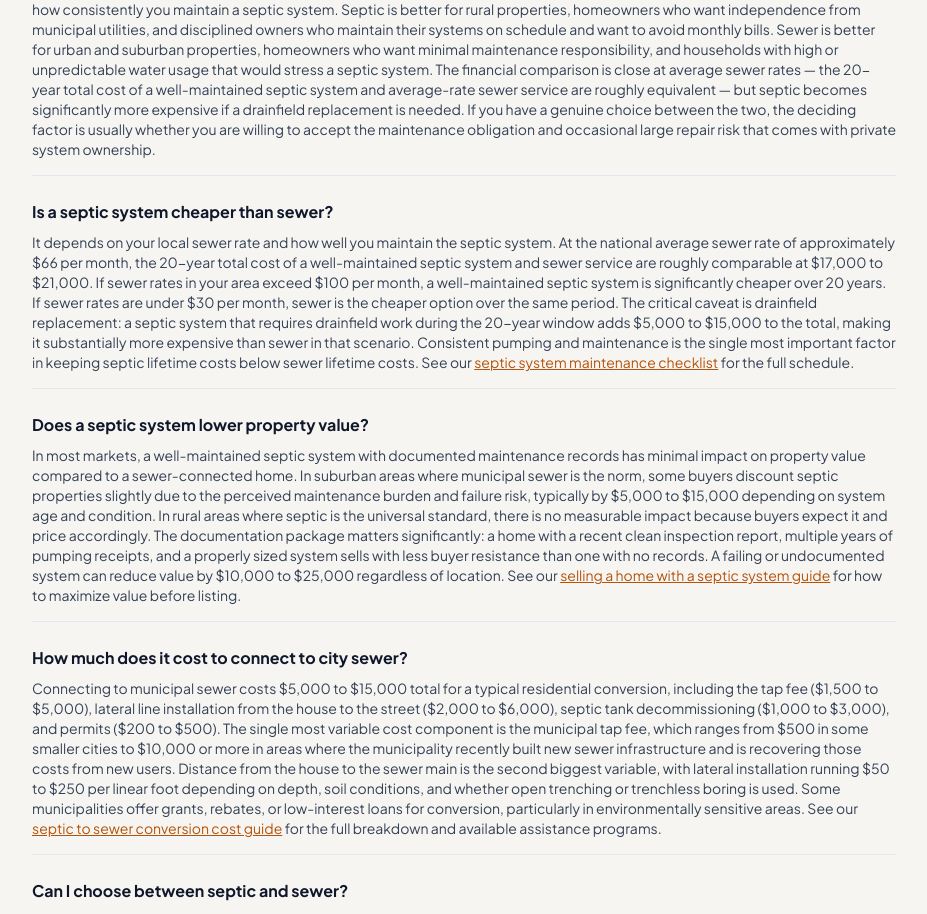
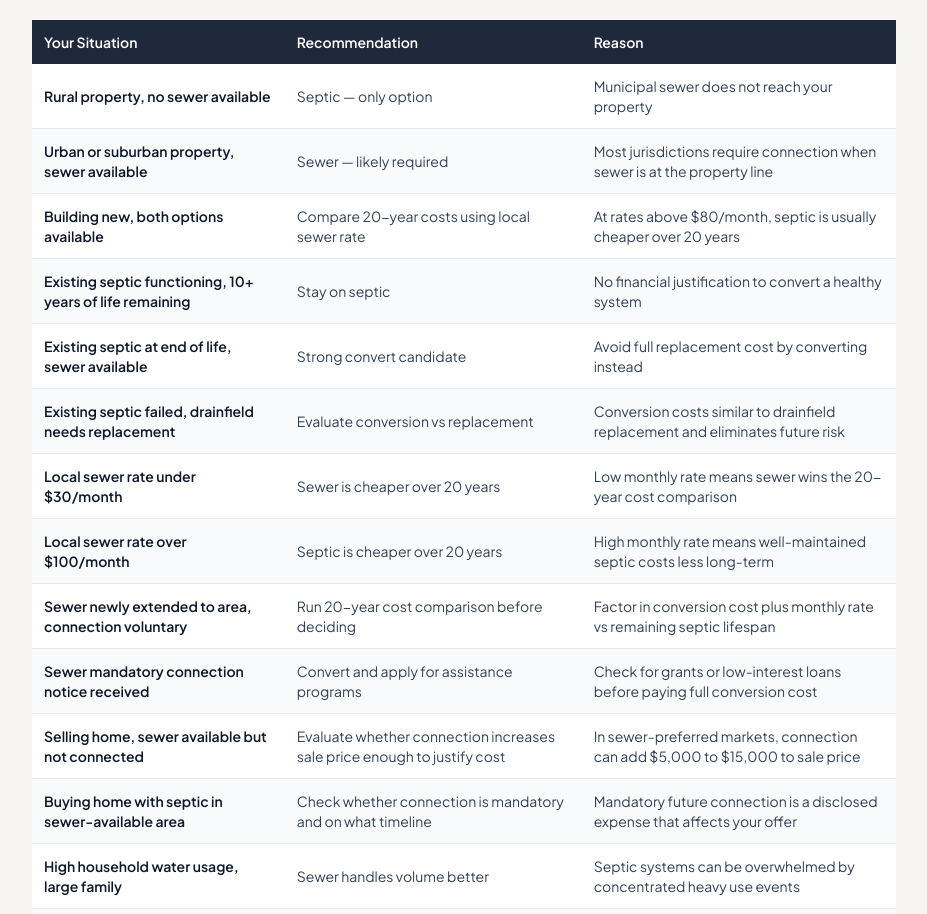
Before and after one commit to thebasementguide2026/theseptic.guide-, a Next.js app: page /comparisons/septic-vs-sewer in a window 1280 px wide. Shown: the part 6341-7255 px from the top of the page, without its empty margins (176-1103 px from the left). Built offline with nearby package versions, Linux system fonts and the light colour scheme.

Commit message:
Add 'Which Is Right for Your Situation?' decision table on septic-vs-sewer
- 14-row decision table with Your Situation / Recommendation / Reason columns
- Placed above FAQ section with border-t divider
- Matches existing decision table styling (bg-slate-800 header, alternating rows)

```diff
--- a/app/comparisons/septic-vs-sewer/page.tsx
+++ b/app/comparisons/septic-vs-sewer/page.tsx
@@ -205,6 +205,98 @@ export default function SepticVsSewer() {
           </ul>
         </div>
 
+        {/* Which Is Right for Your Situation? */}
+        <div className='border-t border-slate-100 pt-16 mt-16 mb-16'>
+          <div className='flex items-center space-x-3 mb-4'>
+            <span className='text-amber-700 font-bold tracking-[0.3em] text-xs uppercase'>Decision Guide</span>
+            <div className='flex-1 h-px bg-slate-200'></div>
+          </div>
+          <h2 className='text-2xl font-bold text-slate-900 mb-6'>Which Is Right for Your Situation?</h2>
+          <div className='overflow-x-auto'>
+            <table className='w-full text-sm border-collapse'>
+              <thead>
+                <tr className='bg-slate-800 text-white'>
+                  <th className='p-3 text-left font-semibold'>Your Situation</th>
+                  <th className='p-3 text-left font-semibold'>Recommendation</th>
+                  <th className='p-3 text-left font-semibold'>Reason</th>
+                </tr>
+              </thead>
+              <tbody className='divide-y divide-gray-200'>
+                <tr className='bg-white'>
+                  <td className='p-3 text-slate-900 font-semibold'>Rural property, no sewer available</td>
+                  <td className='p-3 text-slate-700'>Septic &mdash; only option</td>
+                  <td className='p-3 text-slate-700'>Municipal sewer does not reach your property</td>
+                </tr>
+                <tr className='bg-gray-50'>
+                  <td className='p-3 text-slate-900 font-semibold'>Urban or suburban property, sewer available</td>
+                  <td className='p-3 text-slate-700'>Sewer &mdash; likely required</td>
+                  <td className='p-3 text-slate-700'>Most jurisdictions require connection when sewer is at the property line</td>
+                </tr>
+                <tr className='bg-white'>
+                  <td className='p-3 text-slate-900 font-semibold'>Building new, both options available</td>
+                  <td className='p-3 text-slate-700'>Compare 20-year costs using local sewer rate</td>
+                  <td className='p-3 text-slate-700'>At rates above $80/month, septic is usually cheaper over 20 years</td>
+                </tr>
+                <tr className='bg-gray-50'>
+                  <td className='p-3 text-slate-900 font-semibold'>Existing septic functioning, 10+ years of life remaining</td>
+                  <td className='p-3 text-slate-700'>Stay on septic</td>
+                  <td className='p-3 text-slate-700'>No financial justification to convert a healthy system</td>
+                </tr>
+                <tr className='bg-white'>
+                  <td className='p-3 text-slate-900 font-semibold'>Existing septic at end of life, sewer available</td>
+                  <td className='p-3 text-slate-700'>Strong convert candidate</td>
+                  <td className='p-3 text-slate-700'>Avoid full replacement cost by converting instead</td>
+                </tr>
+                <tr className='bg-gray-50'>
+                  <td className='p-3 text-slate-900 font-semibold'>Existing septic failed, drainfield needs replacement</td>
+                  <td className='p-3 text-slate-700'>Evaluate conversion vs replacement</td>
+                  <td className='p-3 text-slate-700'>Conversion costs similar to drainfield replacement and eliminates future risk</td>
+                </tr>
+                <tr className='bg-white'>
+                  <td className='p-3 text-slate-900 font-semibold'>Local sewer rate under $30/month</td>
+                  <td className='p-3 text-slate-700'>Sewer is cheaper over 20 years</td>
+                  <td className='p-3 text-slate-700'>Low monthly rate means sewer wins the 20-year cost comparison</td>
+                </tr>
+                <tr className='bg-gray-50'>
+                  <td className='p-3 text-slate-900 font-semibold'>Local sewer rate over $100/month</td>
+                  <td className='p-3 text-slate-700'>Septic is cheaper over 20 years</td>
+                  <td className='p-3 text-slate-700'>High monthly rate means well-maintained septic costs less long-term</td>
+                </tr>
+                <tr className='bg-white'>
+                  <td className='p-3 text-slate-900 font-semibold'>Sewer newly extended to area, connection voluntary</td>
+                  <td className='p-3 text-slate-700'>Run 20-year cost comparison before deciding</td>
+                  <td className='p-3 text-slate-700'>Factor in conversion cost plus monthly rate vs remaining septic lifespan</td>
+                </tr>
+                <tr className='bg-gray-50'>
+                  <td className='p-3 text-slate-900 font-semibold'>Sewer mandatory connection notice received</td>
+                  <td className='p-3 text-slate-700'>Convert and apply for assistance programs</td>
+                  <td className='p-3 text-slate-700'>Check for grants or low-interest loans before paying full conversion cost</td>
+                </tr>
+                <tr className='bg-white'>
+                  <td className='p-3 text-slate-900 font-semibold'>Selling home, sewer available but not connected</td>
+                  <td className='p-3 text-slate-700'>Evaluate whether connection increases sale price enough to justify cost</td>
+                  <td className='p-3 text-slate-700'>In sewer-preferred markets, connection can add $5,000 to $15,000 to sale price</td>
+                </tr>
+                <tr className='bg-gray-50'>
+                  <td className='p-3 text-slate-900 font-semibold'>Buying home with septic in sewer-available area</td>
+                  <td className='p-3 text-slate-700'>Check whether connection is mandatory and on what timeline</td>
+                  <td className='p-3 text-slate-700'>Mandatory future connection is a disclosed expense that affects your offer</td>
+                </tr>
+                <tr className='bg-white'>
+                  <td className='p-3 text-slate-900 font-semibold'>High household water usage, large family</td>
+                  <td className='p-3 text-slate-700'>Sewer handles volume better</td>
+                  <td className='p-3 text-slate-700'>Septic systems can be overwhelmed by concentrated heavy use events</td>
+                </tr>
+                <tr className='bg-gray-50'>
+                  <td className='p-3 text-slate-900 font-semibold'>Environmentally sensitive area with tightening regulations</td>
+                  <td className='p-3 text-slate-700'>Sewer or aerobic septic likely required</td>
+                  <td className='p-3 text-slate-700'>Conventional septic may not meet future effluent standards in sensitive watersheds</td>
+                </tr>
+              </tbody>
+            </table>
+          </div>
+        </div>
+
         <div className='mb-16'>
           <div className='flex items-center space-x-3 mb-4'><span className='text-amber-700 font-bold tracking-[0.3em] text-xs uppercase'>FAQ</span><div className='flex-1 h-px bg-slate-200'></div></div>
           <h2 className='text-2xl font-bold text-slate-900 mb-4'>Frequently Asked Questions</h2>
```
